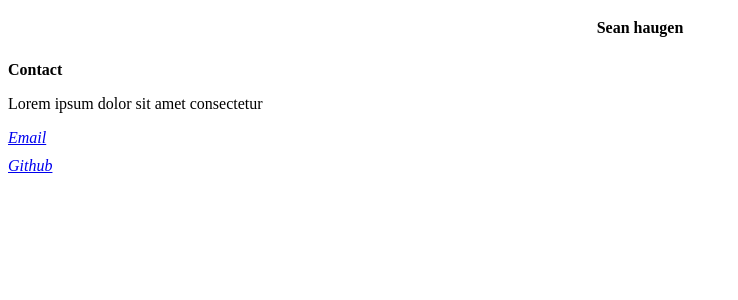
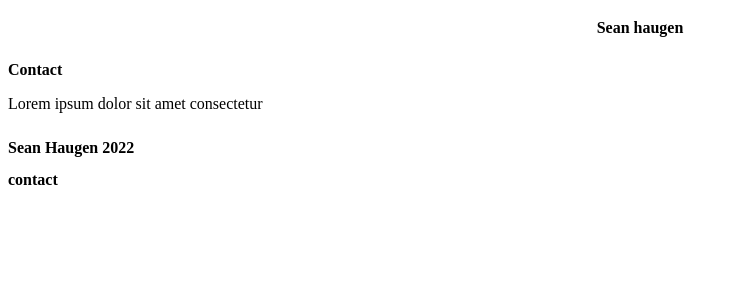
Before and after one commit to SeanHaugen/Portfolio, a Jekyll site: the page contact/contact.html, which Jekyll copies as it is, in a window 1280 px wide. Shown: the top 300 px of the page, without its empty margins (0-738 px from the left). Built offline with Jekyll 4.4.1, drawn with Linux system fonts in a browser that asks for light colours.

Commit message:
Update contact.html

```diff
--- a/contact/contact.html
+++ b/contact/contact.html
@@ -15,10 +15,15 @@
         <h2>Contact</h2>
         <p>Lorem ipsum dolor sit amet consectetur </p>
         <div class="link-container">
-            <a href="#">
-                <i class="fab fa-github icon">Email</i>
-            </a>
-            <a href="#"><i class="fas fa-envelope-square icon">Github</i></a>
+        <footer>
+            <div class="footer"><h1>Sean Haugen 2022</h1></div>
+            <h2>contact</h2>
+            <div class="icon-container">
+                <i class="fa-solid fa-envelope fa-4x"></i>
+                <i class="fa-brands fa-instagram fa-4x"></i>
+                <i class="fa-brands fa-github fa-4x"></i>
+            </div>
+        </footer>
         </div>
     </main>
 
```
